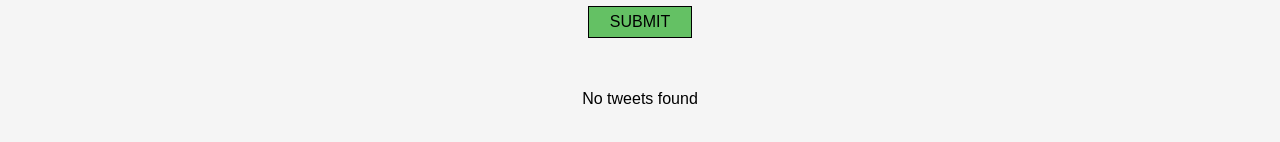
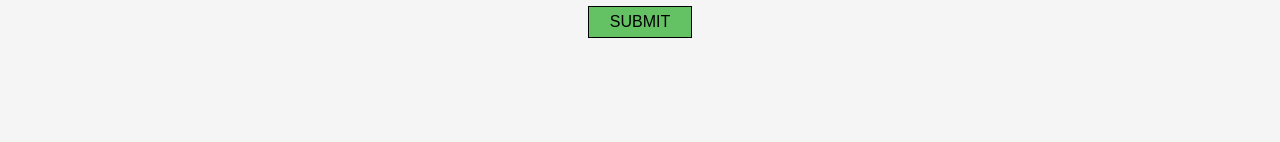
Before and after one commit to mjhughes707/stocker, a React (Create React App) app: page / in a window 1280 px wide. Shown: the part 268-410 px from the top of the page. Built offline with nearby package versions, Linux system fonts and the light colour scheme.

Commit message:
added ability to add tweets and display multiple listings

```diff
--- a/src/App.js
+++ b/src/App.js
@@ -7,15 +7,13 @@ import "./styles.css";
 
 function App() {
   const [tweets, setTweets] = useState([]);
-  const [title, setTitle] = useState("");
 
   const getTweets = async symbols => {
     try {
       const res = await axios.get(
         `https://api.stocktwits.com/api/2/streams/symbol/${symbols}.json?limit=3`
       );
-      setTitle(res.data.symbol.title);
-      setTweets(res.data.messages);
+      addTweets(res.data.symbol.title, res.data.messages);
     } catch (err) {
       alert(
         `"${symbols.toUpperCase()}" not found. Please enter a valid stock symbol.`
@@ -24,22 +22,31 @@ function App() {
     }
   };
 
+  const addTweets = (title, messages) => {
+    const newTweets = [{ title: title, tweets: messages }, ...tweets];
+    setTweets(newTweets);
+  };
+
   return (
     <div>
       <Header />
       <main className="container">
         <Form getTweets={getTweets} />
         <section>
-          <h2 className="section-title">{title}</h2>
-          <p className="section-intro">
-            {tweets.length > 0
-              ? `The ${tweets.length} most recent tweets`
-              : "No tweets found"}
-          </p>
+          {tweets.map((obj, index) => (
+            <div key={index}>
+              <h2 className="section-title">{obj.title}</h2>
+              <p className="section-intro">
+                {tweets.length > 0
+                  ? `The ${obj.tweets.length} most recent tweets`
+                  : "No tweets found"}
+              </p>
+              {obj.tweets.map(tweet => (
+                <Display key={tweet.id} tweet={tweet} />
+              ))}
+            </div>
+          ))}
         </section>
-        {tweets.map(tweet => (
-          <Display key={tweet.id} tweet={tweet} />
-        ))}
       </main>
     </div>
   );
--- a/src/components/Form.js
+++ b/src/components/Form.js
@@ -1,11 +1,15 @@
-import React, { Fragment, useState } from "react";
+import React, { Fragment, useState, useRef } from "react";
+import PropTypes from "prop-types";
 
 const Form = ({ getTweets }) => {
   const [symbols, setSymbols] = useState("");
+  const textBoxRef = useRef(null);
 
   const handleSubmit = e => {
     e.preventDefault();
     getTweets(symbols);
+    setSymbols("");
+    textBoxRef.current.focus();
   };
 
   return (
@@ -15,6 +19,7 @@ const Form = ({ getTweets }) => {
       </h4>
       <form className="form-form" onSubmit={e => handleSubmit(e)}>
         <input
+          ref={textBoxRef}
           className="form-field"
           type="text"
           name="symbols"
@@ -29,4 +34,8 @@ const Form = ({ getTweets }) => {
   );
 };
 
+Form.propTypes = {
+  getTweets: PropTypes.func.isRequired,
+};
+
 export default Form;
```
